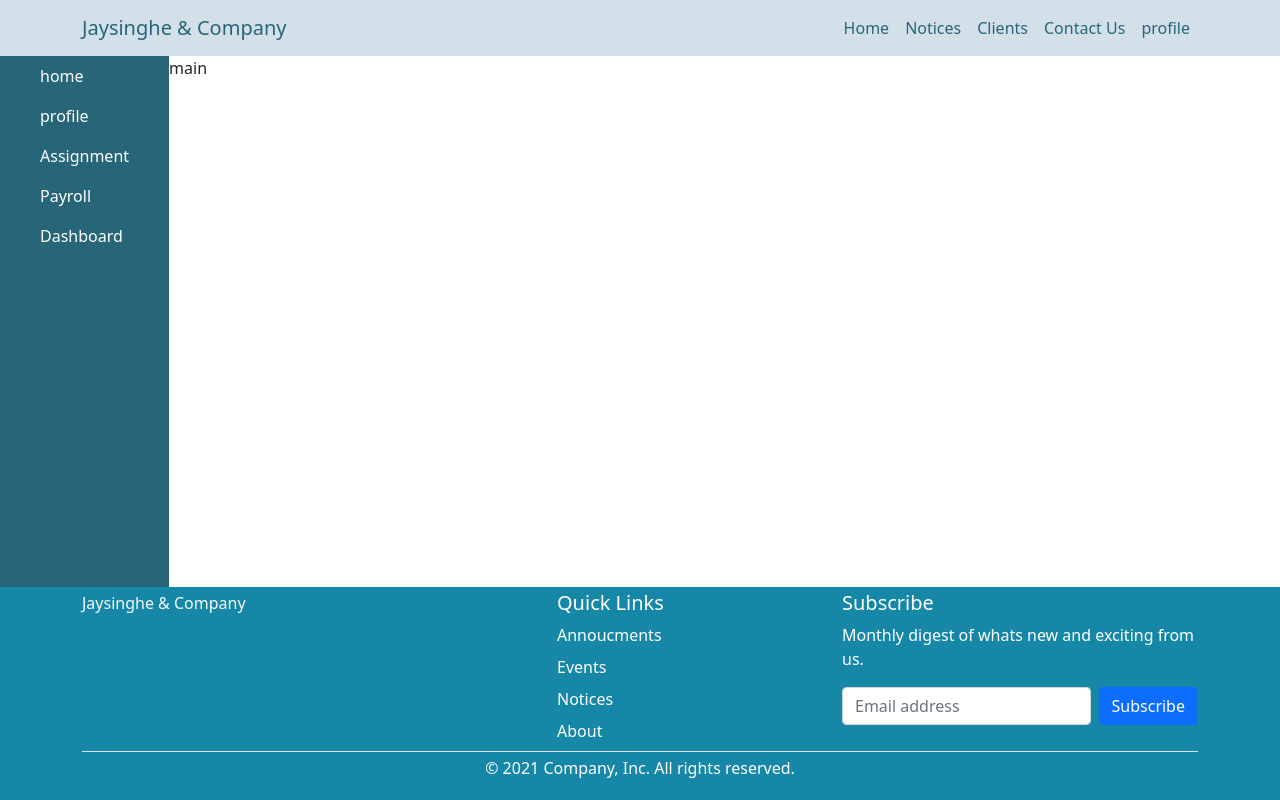
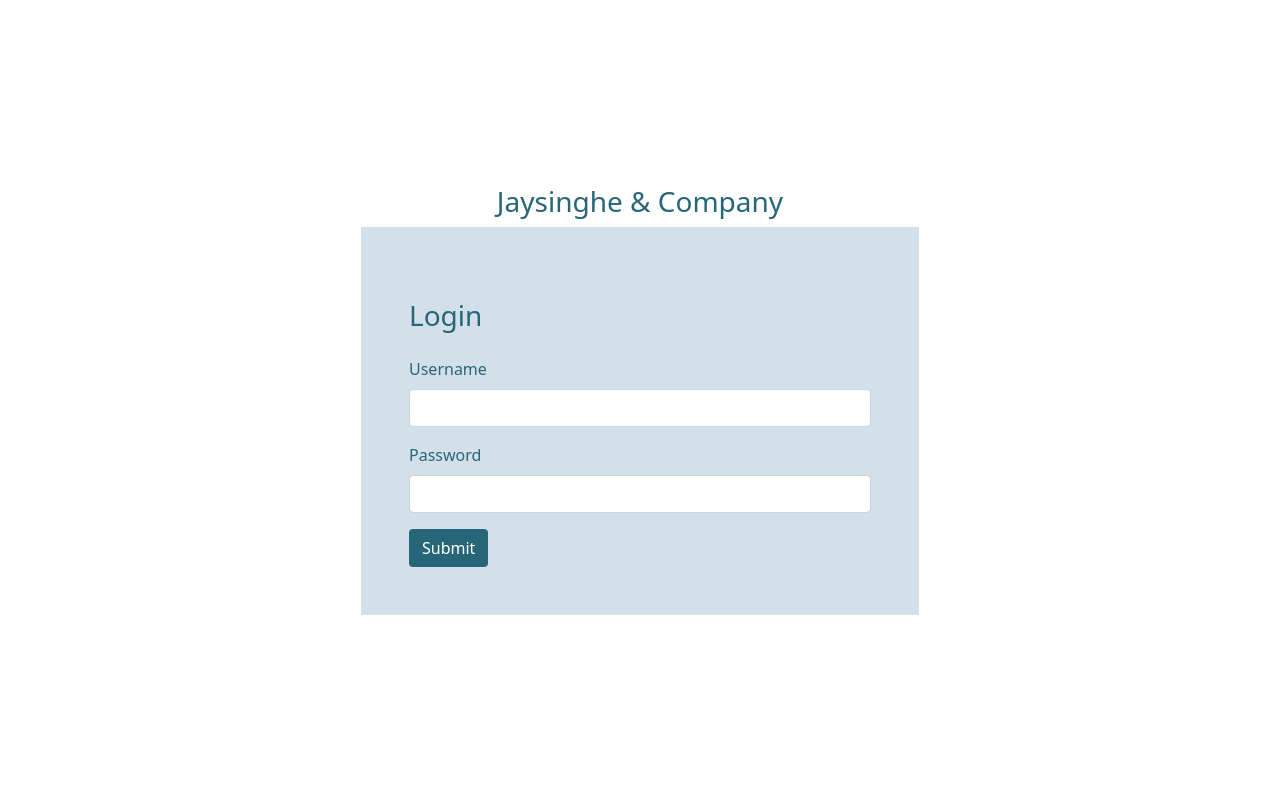
Before and after one commit to gayatrishivani/EMS, a Django app: page / in a window 1280 px wide. Run offline with Django 4.2, Linux system fonts and the light colour scheme.

Commit message:
first commit

```diff
--- a/ManagementSystems/ManagementSystems/settings.py
+++ b/ManagementSystems/ManagementSystems/settings.py
@@ -12,6 +12,7 @@ https://docs.djangoproject.com/en/4.0/ref/settings/
 
 from pathlib import Path
 import os
+from telnetlib import AUTHENTICATION
 # Build paths inside the project like this: BASE_DIR / 'subdir'.
 BASE_DIR = Path(__file__).resolve().parent.parent
 
@@ -140,3 +141,4 @@ AUTH_USER_MODEL = "employee_management_app.CustomUser"
 # https://docs.djangoproject.com/en/4.0/ref/settings/#default-auto-field
 
 DEFAULT_AUTO_FIELD = 'django.db.models.BigAutoField'
+AUTHENTICATION_BACKENDS = ['employee_management_app.authen.Authen']
--- /dev/null
+++ b/ManagementSystems/employee_management_app/static/styles/login.css
@@ -0,0 +1,8 @@
+.form-border{
+    background-color:  #D3E0EA;
+    color: #276678;
+}
+.btn-base{
+    background-color: #276678;
+    color: white;
+}
--- /dev/null
+++ b/ManagementSystems/employee_management_app/templates/app/home.html
@@ -0,0 +1,6 @@
+{% extends "base.html" %}
+
+{% block content %}
+    <h2>Content for My App</h2>
+    <p>Stuff etc etc.</p>
+{% endblock content %}
--- a/ManagementSystems/employee_management_app/templates/base.html
+++ b/ManagementSystems/employee_management_app/templates/base.html
@@ -52,7 +52,8 @@
   </header>
 
   <main class="main">
-    main
+    {% block content %}
+    {% endblock content %}
   </main>
 
   <div class="container-fluid bottom-0 position-relative flex-grow-1 mt-0 mb-auto footer">
--- /dev/null
+++ b/ManagementSystems/employee_management_app/templates/login.html
@@ -0,0 +1,46 @@
+{% load static %}
+<!DOCTYPE html>
+<html lang="en">
+<head>
+    <meta charset="UTF-8">
+    <meta http-equiv="X-UA-Compatible" content="IE=edge">
+    <meta name="viewport" content="width=device-width, initial-scale=1.0">
+    <title>Login</title>
+    <link href="https://cdn.jsdelivr.net/npm/bootstrap@5.1.3/dist/css/bootstrap.min.css" rel="stylesheet" integrity="sha384-1BmE4kWBq78iYhFldvKuhfTAU6auU8tT94WrHftjDbrCEXSU1oBoqyl2QvZ6jIW3" crossorigin="anonymous">
+    <link rel="stylesheet" href="{% static 'styles/login.css' %}">
+</head>
+<body style="overflow-y: hidden;">
+<div class="container ">
+
+    <div class="d-flex flex-column justify-content-md-center align-items-center vh-100">
+        <h3 style="color: #276678;">
+            Jaysinghe & Company
+        </h3>
+    <form action="/dologin" class="w-50" method='post'>
+        {% csrf_token %}
+        <div class="form-border p-5">
+        <div class="my-4">
+            <h3>Login</h3>
+        </div>
+        <div class="mb-3">
+        <label for="exampleInputEmail1" class="form-label">Username</label>
+        <input type="text" name="username" class="form-control" id="exampleInputEmail1" aria-describedby="emailHelp">
+        </div>
+        <div class="mb-3">
+        <label for="exampleInputPassword1" class="form-label">Password</label>
+        <input type="password" name="password" class="form-control" id="exampleInputPassword1">
+        </div>
+        <!-- <div class="mb-3 form-check">
+        <input type="checkbox" class="form-check-input" id="exampleCheck1">
+        <label class="form-check-label" for="exampleCheck1">Check me out</label>
+        </div> -->
+        <button type="submit" class="btn btn-base">Submit</button>
+    </div>
+    </form>
+    </div>
+</div>
+<script src="https://ajax.googleapis.com/ajax/libs/jquery/3.5.1/jquery.min.js"></script>
+<script src="https://cdn.jsdelivr.net/npm/bootstrap@5.1.3/dist/js/bootstrap.bundle.min.js" integrity="sha384-ka7Sk0Gln4gmtz2MlQnikT1wXgYsOg+OMhuP+IlRH9sENBO0LRn5q+8nbTov4+1p" crossorigin="anonymous"></script>
+
+</body>
+</html>
--- a/ManagementSystems/employee_management_app/urls.py
+++ b/ManagementSystems/employee_management_app/urls.py
@@ -1,7 +1,11 @@
+from unicodedata import name
 from wsgiref.simple_server import demo_app
 from django.urls import path
 from .views import *
 
 urlpatterns = [
-    path('', showDemoPage, name='demoapp')
+    path('', LoginPage, name='login'),
+    path('dologin', DoLogin, name='dologin'),
+    path('logout',Logout, name="logout"),
+    path('home', HomePage, name="homePage")
 ]
--- a/ManagementSystems/employee_management_app/views.py
+++ b/ManagementSystems/employee_management_app/views.py
@@ -1,6 +1,34 @@
+from django.http import HttpResponse, HttpResponseRedirect
 from django.shortcuts import render
+from django.contrib.auth import login, logout
+
+from .authen import Authen
 
 # Create your views here.
 
-def showDemoPage(request):
-    return render(request, 'base.html')
+def HomePage(request):
+    return render(request, 'app/home.html')
+
+def LoginPage(request):
+    return render(request, 'login.html')
+
+def DoLogin(request):
+    if request.method !='POST':
+        return HttpResponse("<h2> Method not Allowed </h2>")
+    else:
+        user = Authen.authenticate(request,username= request.POST.get("username"), password= request.POST.get("password"))
+        if user != None:
+            login(request, user)
+            return HttpResponse("Email:"+request.POST.get("username")+ " password : "+request.POST.get("password") )
+        else:
+            return HttpResponse("Invalid login")
+
+def Profile(request):
+    if request.user !=None:
+        return HttpResponse("User: "+request.user.username)
+    else:
+        return HttpResponse("Please login")
+
+def Logout(request):
+    logout(request)
+    return HttpResponseRedirect("/")
```
Also changed, not shown: ManagementSystems/employee_management_app/authen.py (added, +16 -0 lines), ManagementSystems/employee_management_app/templates/index.html (deleted, +0 -12 lines), ManagementSystems/employee_management_app/templates/signup.html (added, +53 -0 lines), ManagementSystems/employee_management_app/migrations/0001_initial.py.
